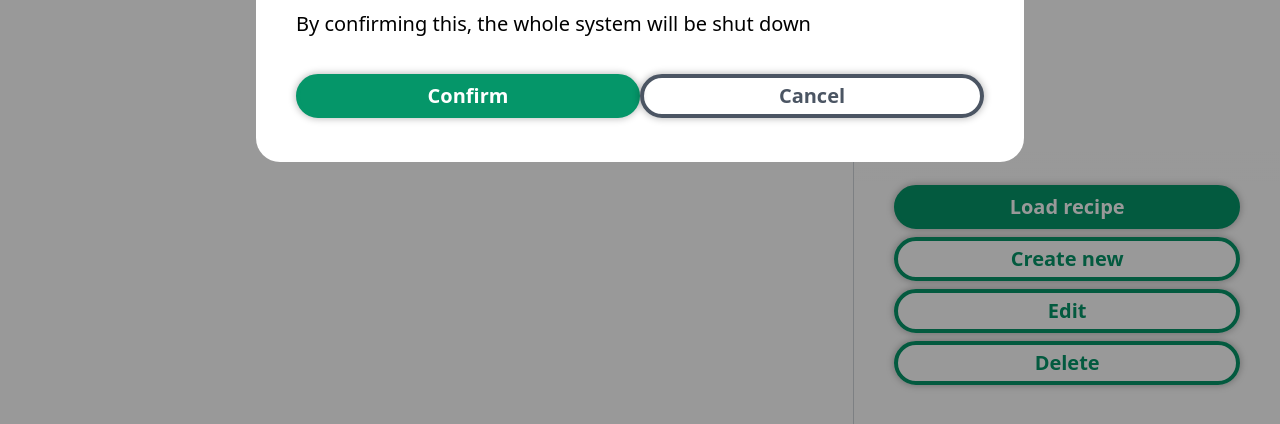
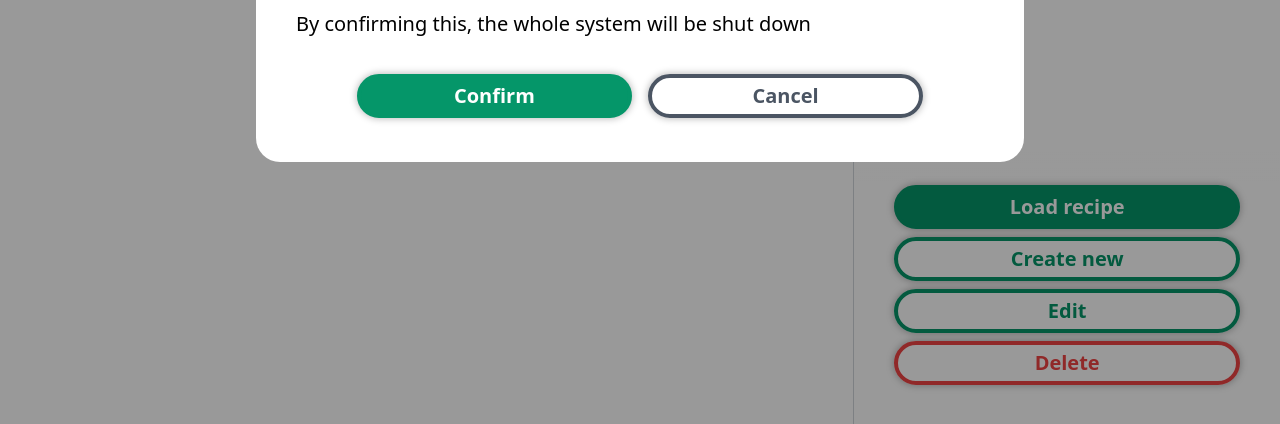
Before and after one commit to smart-brew/frontend, a React (Create React App) app: page /recipe in a window 1280 px wide. Both pictures are taken after a click on the button 1240 px from the left and 34 px from the top of the page. Shown: the part 376-800 px from the top of the page. Built offline with nearby package versions, Linux system fonts and the light colour scheme; no server answers.

Commit message:
feature(SB-149): added more button styles

```diff
--- a/src/Popups/Popup.tsx
+++ b/src/Popups/Popup.tsx
@@ -22,7 +22,7 @@ const Popup = React.forwardRef<HTMLDivElement, PopupProps>(
           <div className="pt-8">
             <PopupButtons
               onConfirm={onConfirm}
-              closePopup={() => closePopup(ref)}
+              onCancel={() => closePopup(ref)}
             />
           </div>
         </div>
--- a/src/Popups/PopupComponents/PopupButtons.tsx
+++ b/src/Popups/PopupComponents/PopupButtons.tsx
@@ -4,23 +4,28 @@ import Button from '../../components/shared/Button';
 
 interface Props {
   onConfirm: () => void;
-  closePopup: () => void;
+  onCancel: () => void;
 }
 
-const SimpleFunction: React.FC<Props> = ({ onConfirm, closePopup }: Props) => {
+const PopupButtons: React.FC<Props> = ({ onConfirm, onCancel }: Props) => {
   return (
-    <div className="grid grid-cols-2">
-      <Button className="w-full" title="Confirm" onClick={() => onConfirm()} />
+    <div className="flex flex-row justify-center">
+      <Button
+        className="w-2/5 mr-4"
+        title="Confirm"
+        onClick={() => onConfirm()}
+      />
 
       <Button
-        cancel
+        neutral
+        className="w-2/5"
         title="Cancel"
         onClick={() => {
-          closePopup();
+          onCancel();
         }}
       />
     </div>
   );
 };
 
-export default SimpleFunction;
+export default PopupButtons;
--- a/src/SideBars/AllRecipesSidebar.tsx
+++ b/src/SideBars/AllRecipesSidebar.tsx
@@ -87,7 +87,7 @@ const AllRecipesSidebar: React.FC<Props> = ({
         <Button secondary title="Create new" onClick={() => makeRecipe()} />
         <Button secondary title="Edit" />
         <Button
-          secondary
+          warn
           title="Delete"
           onClick={() => {
             popup?.open({
--- a/src/SideBars/CreateIngredientsSidebar.tsx
+++ b/src/SideBars/CreateIngredientsSidebar.tsx
@@ -19,7 +19,7 @@ const CreateIngredientsSidebar: React.FC<Props> = ({ saveForm }: Props) => {
       <div className="buttons flex flex-col mx-10">
         <Button title="Next step" onClick={() => saveForm()} />
         <Button
-          cancel
+          neutral
           className="w-full"
           title="Cancel"
           onClick={() =>
--- a/src/SideBars/CreateInstructionsSidebar.tsx
+++ b/src/SideBars/CreateInstructionsSidebar.tsx
@@ -51,7 +51,7 @@ const CreateInstructionsSidebar: React.FC<Props> = ({
         />
 
         <Button
-          cancel
+          neutral
           className="w-full"
           title="Cancel"
           onClick={() =>
--- a/src/SideBars/RecipeProgress.tsx
+++ b/src/SideBars/RecipeProgress.tsx
@@ -111,6 +111,7 @@ const RecipeProgress: React.FC<Props> = ({ recipeId }: Props) => {
           <div>
             <div className="buttons text-center flex flex-col mx-10">
               <Button
+                warn
                 title="Pause brewing"
                 onClick={() => {
                   popup?.open({
@@ -125,7 +126,7 @@ const RecipeProgress: React.FC<Props> = ({ recipeId }: Props) => {
                 }}
               />
               <Button
-                cancel
+                danger
                 title="Abort brewing"
                 onClick={() => {
                   console.log('TODO: ABORT BREWING');
--- a/src/components/shared/Button.tsx
+++ b/src/components/shared/Button.tsx
@@ -4,7 +4,9 @@ interface Props {
   className?: string;
   title: string;
   secondary?: boolean;
-  cancel?: boolean;
+  neutral?: boolean;
+  warn?: boolean;
+  danger?: boolean;
   onClick?: () => void;
 }
 
@@ -12,12 +14,16 @@ const Button: React.FC<Props> = ({
   className,
   title,
   secondary,
-  cancel,
+  neutral,
+  warn,
+  danger,
   onClick,
 }) => {
   function getColor(): string {
-    if (cancel) return 'text-gray-600 bg-transparent border-gray-600';
+    if (neutral) return 'text-gray-600 bg-transparent border-gray-600';
     if (secondary) return 'text-green-600 bg-transparent border-green-600';
+    if (warn) return 'text-red-500 bg-transparent border-red-500';
+    if (danger) return 'text-white bg-red-500 border-red-500';
     return 'text-white bg-green-600 border-green-600';
   }
 
@@ -37,7 +43,9 @@ const Button: React.FC<Props> = ({
 Button.defaultProps = {
   onClick: undefined,
   secondary: undefined,
-  cancel: undefined,
+  neutral: undefined,
+  danger: undefined,
+  warn: undefined,
   className: undefined,
 };
 
```
